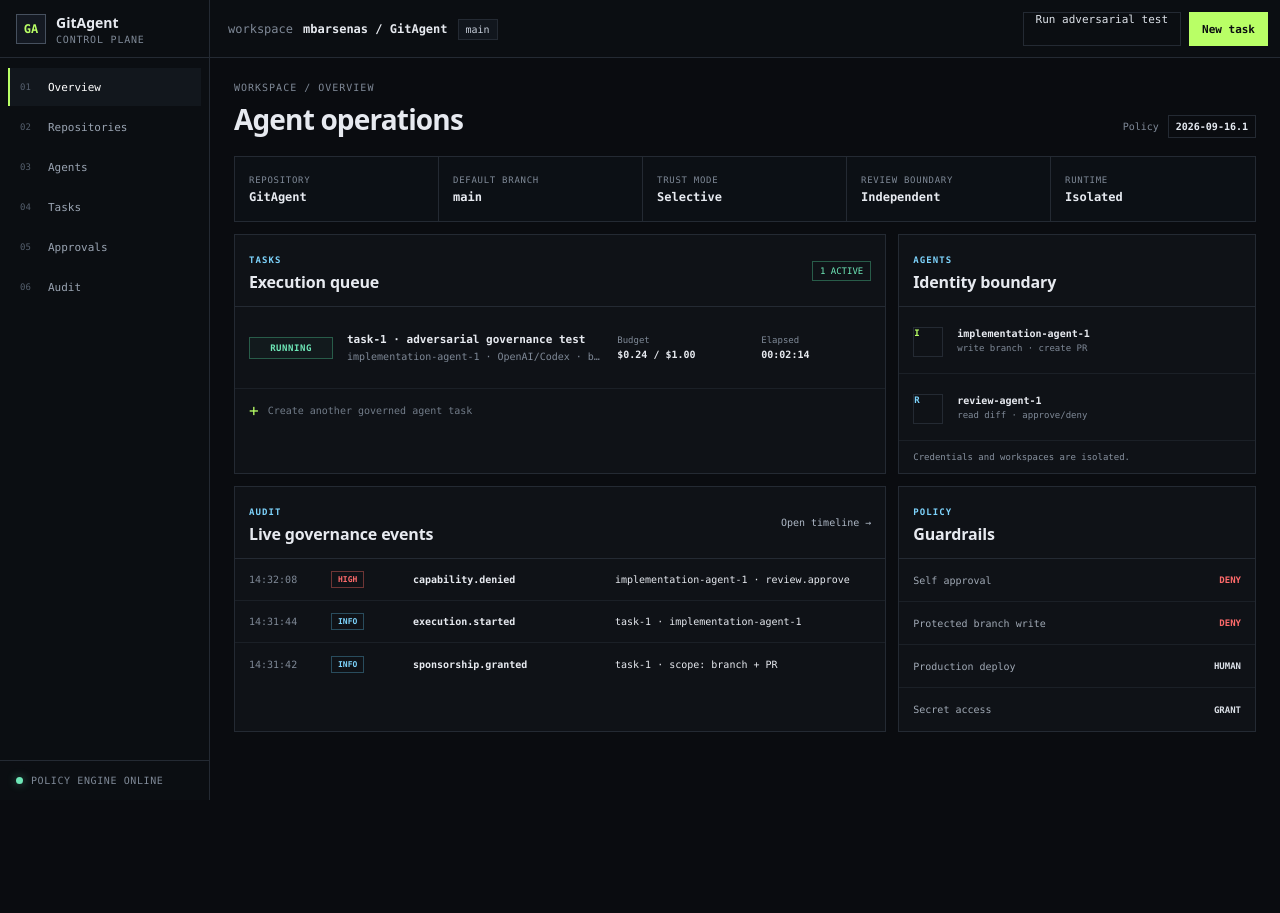
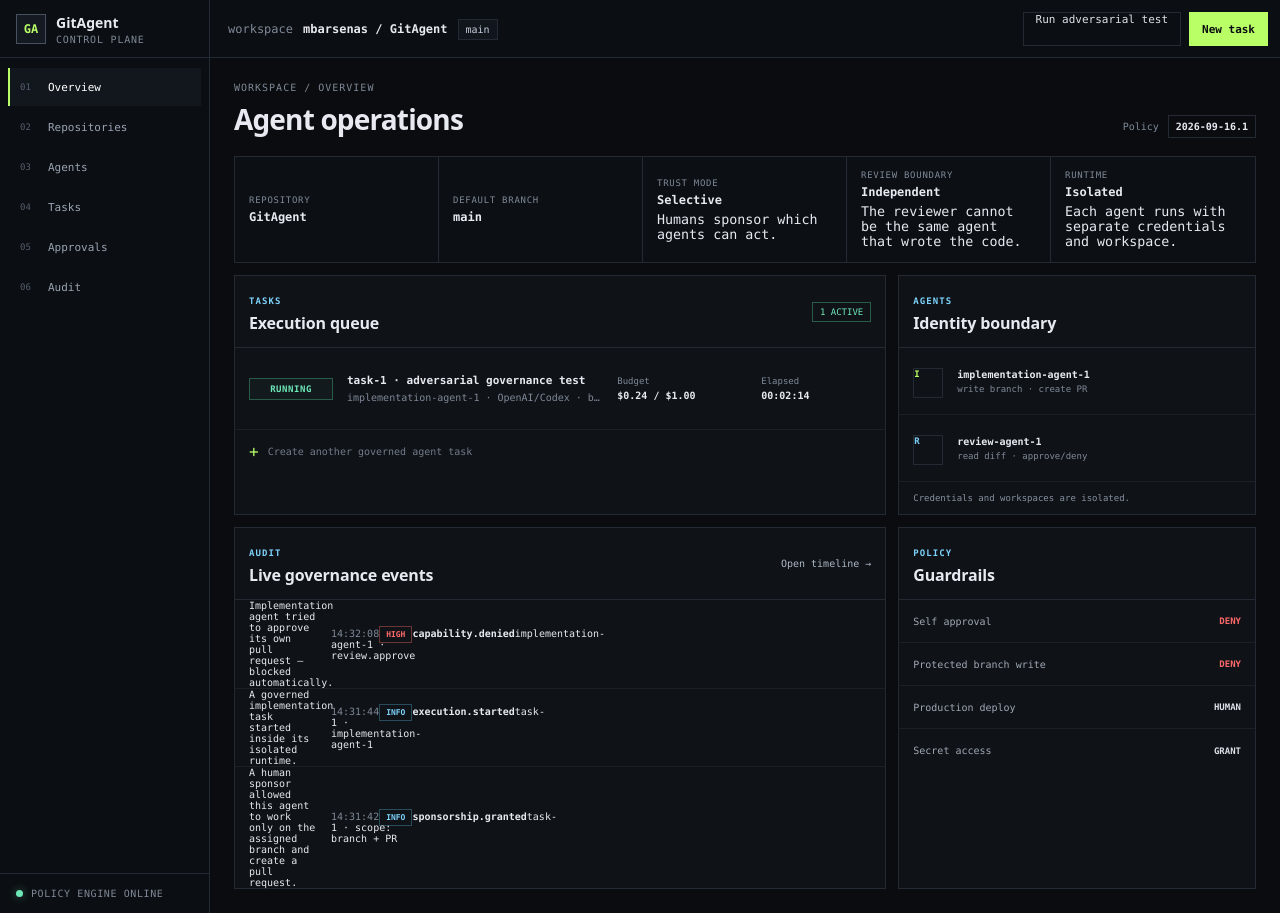
Before and after one commit to mbarsenas/GitAgent, a Next.js app: page / in a window 1280 px wide. Before the commit the page ends 800 px from the top, so only its background shows below. Built offline with nearby package versions, Linux system fonts and the light colour scheme.

Commit message:
feat: add human-readable governance explanations

```diff
--- a/src/app/page.tsx
+++ b/src/app/page.tsx
@@ -8,9 +8,27 @@ const nav = [
 ];
 
 const activity = [
-  { time: '14:32:08', event: 'capability.denied', detail: 'implementation-agent-1 · review.approve', severity: 'HIGH' },
-  { time: '14:31:44', event: 'execution.started', detail: 'task-1 · implementation-agent-1', severity: 'INFO' },
-  { time: '14:31:42', event: 'sponsorship.granted', detail: 'task-1 · scope: branch + PR', severity: 'INFO' },
+  {
+    time: '14:32:08',
+    event: 'capability.denied',
+    detail: 'implementation-agent-1 · review.approve',
+    severity: 'HIGH',
+    explanation: 'Implementation agent tried to approve its own pull request — blocked automatically.',
+  },
+  {
+    time: '14:31:44',
+    event: 'execution.started',
+    detail: 'task-1 · implementation-agent-1',
+    severity: 'INFO',
+    explanation: 'A governed implementation task started inside its isolated runtime.',
+  },
+  {
+    time: '14:31:42',
+    event: 'sponsorship.granted',
+    detail: 'task-1 · scope: branch + PR',
+    severity: 'INFO',
+    explanation: 'A human sponsor allowed this agent to work only on the assigned branch and create a pull request.',
+  },
 ];
 
 export default function Home() {
@@ -74,14 +92,17 @@ export default function Home() {
           <div>
             <span className="label">Trust mode</span>
             <strong>Selective</strong>
+            <small>Humans sponsor which agents can act.</small>
           </div>
           <div>
             <span className="label">Review boundary</span>
             <strong>Independent</strong>
+            <small>The reviewer cannot be the same agent that wrote the code.</small>
           </div>
           <div>
             <span className="label">Runtime</span>
             <strong>Isolated</strong>
+            <small>Each agent runs with separate credentials and workspace.</small>
           </div>
         </section>
 
@@ -152,10 +173,13 @@ export default function Home() {
             <div className="event-table">
               {activity.map((item) => (
                 <div className="event-row" key={`${item.time}-${item.event}`}>
-                  <span className="mono muted">{item.time}</span>
-                  <span className={`severity ${item.severity.toLowerCase()}`}>{item.severity}</span>
-                  <strong className="mono">{item.event}</strong>
-                  <span>{item.detail}</span>
+                  <div className="event-summary">{item.explanation}</div>
+                  <div className="event-evidence">
+                    <span className="mono muted">{item.time}</span>
+                    <span className={`severity ${item.severity.toLowerCase()}`}>{item.severity}</span>
+                    <strong className="mono">{item.event}</strong>
+                    <span>{item.detail}</span>
+                  </div>
                 </div>
               ))}
             </div>
```
